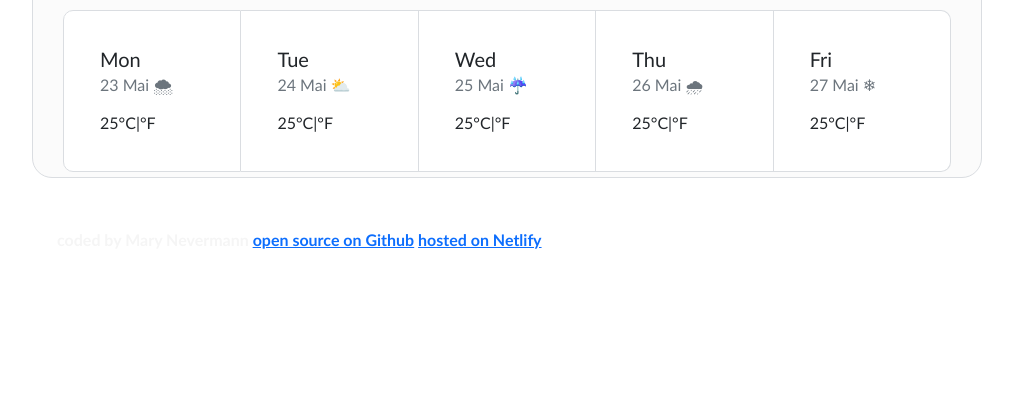
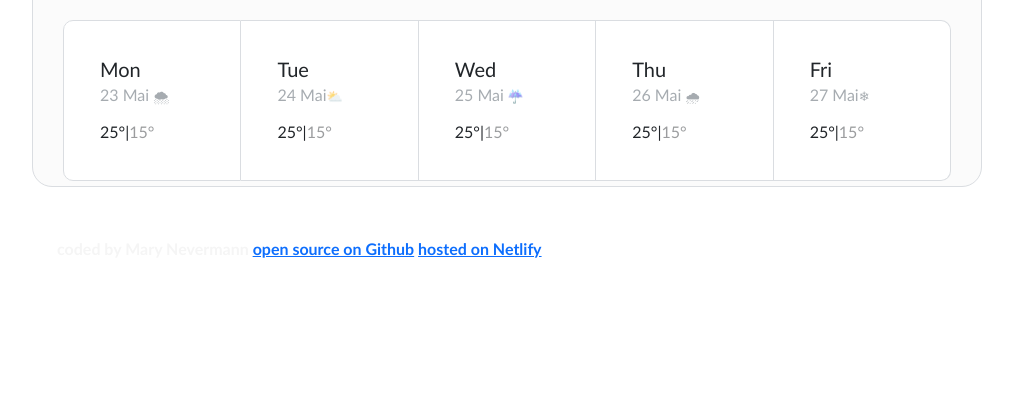
Before and after one commit to Mary-clouds/another-great-weather-app, a plain HTML site: page index.html in a window 1280 px wide. Shown: the part 382-800 px from the top of the page, without its empty margins (133-1146 px from the left). Drawn offline with nearby package versions, Linux system fonts and the light colour scheme; no server answers.

Commit message:
modified the weather forecast css and html

```diff
--- a/index.html
+++ b/index.html
@@ -41,6 +41,7 @@
                 id="searchButton"
               />
             </div>
+
             <div class="col-2">
               <button>
                 <img
@@ -59,6 +60,7 @@
             Last updated: <span id="currentDate"></span>
           </div>
           <span id="cityTime"> </span>
+
           <br />
           <span class="d-flex weather-temperature">
             <img src="" alt="" id="icon" class="float-left" />
@@ -90,43 +92,78 @@
         </h3>
 
         <div class="card-group">
-          <div class="card" style="width: 9rem">
+          <div class="card" style="width: 8rem">
             <div class="card-body">
               <h5 class="card-title">Mon</h5>
-              <h6 class="card-subtitle mb-3 text-muted">23 Mai 🌨</h6>
-              <p class="card-text">25°C|°F</p>
+              <h6 class="card-subtitle mb-3 text-muted" id="forecast-date">
+                23 Mai <span id="forecast-icon">🌨</span>
+              </h6>
+              <p class="card-text">
+                <span id="forecast-temperature-max">25°</span>|<span
+                  id="forecast-temperature-min"
+                  >15°</span
+                >
+              </p>
             </div>
           </div>
 
-          <div class="card" style="width: 9rem">
+          <div class="card" style="width: 8rem">
             <div class="card-body">
               <h5 class="card-title">Tue</h5>
-              <h6 class="card-subtitle mb-3 text-muted">24 Mai ⛅</h6>
-              <p class="card-text">25°C|°F</p>
+              <h6 class="card-subtitle mb-3 text-muted" id="forecast-date">
+                24 Mai<span id="forecast-icon">⛅</span>
+              </h6>
+              <p class="card-text">
+                <span id="forecast-temperature-max">25°</span>|<span
+                  id="forecast-temperature-min"
+                  >15°</span
+                >
+              </p>
             </div>
           </div>
 
-          <div class="card" style="width: 11rem">
+          <div class="card" style="width: 8rem">
             <div class="card-body">
               <h5 class="card-title">Wed</h5>
-              <h6 class="card-subtitle mb-3 text-muted">25 Mai ☔</h6>
-              <p class="card-text">25°C|°F</p>
+              <h6 class="card-subtitle mb-3 text-muted" id="forecast-date">
+                25 Mai<span id="forecast-icon"> ☔</span>
+              </h6>
+              <p class="card-text">
+                <span id="forecast-temperature-max">25°</span>|<span
+                  id="forecast-temperature-min"
+                  >15°</span
+                >
+              </p>
             </div>
           </div>
 
-          <div class="card" style="width: 11rem">
+          <div class="card" style="width: 8rem">
             <div class="card-body">
               <h5 class="card-title">Thu</h5>
-              <h6 class="card-subtitle mb-3 text-muted">26 Mai 🌧</h6>
-              <p class="card-text">25°C|°F</p>
+              <h6 class="card-subtitle mb-3 text-muted" id="forecast-date">
+                26 Mai <span id="forecast-icon">🌧</span>
+              </h6>
+              <p class="card-text">
+                <span id="forecast-temperature-max">25°</span>|<span
+                  id="forecast-temperature-min"
+                  >15°</span
+                >
+              </p>
             </div>
           </div>
 
-          <div class="card" style="width: 11rem">
+          <div class="card" style="width: 8rem">
             <div class="card-body">
               <h5 class="card-title">Fri</h5>
-              <h6 class="card-subtitle mb-3 text-muted">27 Mai ❄</h6>
-              <p class="card-text">25°C|°F</p>
+              <h6 class="card-subtitle mb-3 text-muted" id="forecast-date">
+                27 Mai<span id="forecast-icon">❄</span>
+              </h6>
+              <p class="card-text">
+                <span id="forecast-temperature-max">25°</span>|<span
+                  id="forecast-temperature-min"
+                  >15°</span
+                >
+              </p>
             </div>
           </div>
         </div>
--- a/src/weather.css
+++ b/src/weather.css
@@ -30,6 +30,8 @@ button {
   border-radius: 9px;
   max-width: 120px;
   box-shadow: 15px;
+  padding-top: 3px;
+  margin-top: 2px;
 }
 button:hover {
   background-color: #0b5ed7;
@@ -40,7 +42,7 @@ footer {
   color: whitesmoke;
 }
 #locationIcon {
-  max-width: 15px;
+  max-width: 19px;
 }
 
 #github-Link:hover {
@@ -52,6 +54,15 @@ footer {
 #icon {
   max-width: 40px;
 }
+#forecast-date,
+#forecast-temperature-min {
+  opacity: 0.6;
+  color: #595c5f;
+}
+#forecast-icon {
+  font-size: 13px;
+}
+
 .weatherApp {
   background-color: #fbfbfb;
   border-radius: 15px;
@@ -83,7 +94,6 @@ footer {
 }
 
 .card {
-  position: relative;
   top: 25px;
 
   margin: 20px auto;
```
